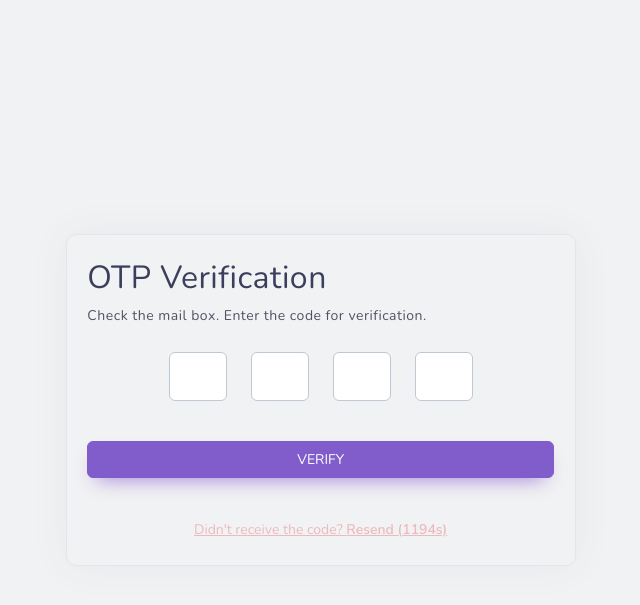
After one commit to thedhruvish/TMS-php, a PHP site: page /tms-php/verfiy-otp.php in a window 1280 px wide. The commit adds this page. Shown: the top 605 px of the page, without its empty margins (319-959 px from the left). Run offline with PHP 8.4, Linux system fonts and the light colour scheme; a stand-in replaces the project's code that opens the database connection; some libraries are stand-ins or nearby versions.

Commit message:
add the reset password funcationlity

```diff
--- a/login.php
+++ b/login.php
@@ -65,6 +65,11 @@ if (isset($_POST['login'])) {
 
     <div class="col-12">
       <div class="mb-4">
+        <a href="password-reset.php" class="text-primary "> Forget your password ?</a>
+      </div>
+    </div>
+    <div class="col-12">
+      <div class="mb-4">
         <button name="login" type="submit" class="btn btn-secondary w-100">SIGN IN</button>
       </div>
     </div>
--- /dev/null
+++ b/verfiy-otp.php
@@ -0,0 +1,168 @@
+<?php
+$pageTitle = "OTP Verfity";
+include_once "./include/header-auth.php";
+$is_otp = true;
+$email = $_SESSION['reset_email'] ?? '';
+$user_id = $_SESSION['user_id_reset'] ?? '';
+
+
+function send_otp()
+{
+  global $user_id, $email, $db;
+  $otp = rand(1000, 9999);
+  $expires = date("Y-m-d H:i:s", strtotime("+10 minutes"));
+  $db->create('reset_password', ["user_id", "email", 'otp', "otp_expires", "is_verified"], [$user_id, $email, $otp, $expires, 0]);
+}
+
+//  password-reset form submit than genrate new opt ,save db and send mail to
+if (isset($_POST['recover'])) {
+  $email = $_POST['email'];
+  $_SESSION['reset_email'] = $email;
+
+  $result = $db->read("users", [
+    "where" => [
+      "email" => ["=" => $email],
+    ]
+  ]);
+
+  // check user is found
+  if (mysqli_num_rows($result) === 1) {
+    $user_data = mysqli_fetch_assoc($result);
+    if ($user_data['auth_provider'] == "google") {
+      header("Location: password-reset.php?error=Login with google can't reset password");
+    }
+    $_SESSION['user_id_reset'] = $user_data['id'];
+    send_otp();
+  } else {
+    header("Location: password-reset.php?error=Invalid email");
+  }
+}
+
+// otp check after set user new password
+if (isset($_POST['reset_passowrd'])) {
+  $pwd = $_POST['passowrd'];
+  $db->update("users", ["password"], [$pwd], "email", $email);
+  session_reset();
+  header("Location: login.php");
+}
+
+// check opt are the valid or not
+if (isset($_POST['verify'])) {
+  // concet otp
+  $otp_user = (int)$_POST['otp-1'] . $_POST['otp-2'] . $_POST['otp-3'] . $_POST['otp-4'];
+
+  $reset_password_result = $db->read("reset_password", [
+    "where" => [
+      "email" => ["=" => $email],
+      "otp" => ["=" => $otp_user],
+      "is_verified" => ["=" => 0]
+    ]
+  ]);
+  $reset_password_data = mysqli_fetch_assoc($reset_password_result);
+
+  if (mysqli_num_rows($reset_password_result) == 1) {
+    $db->update("reset_password", ["is_verified"], [1], "id", $reset_password_data['id']);
+    $is_otp = false;
+  } else {
+    echo "<div class='alert alert-danger'>Invalid OTP</div>";
+    $is_otp = true;
+  }
+}
+
+if (isset($_POST['resend'])) {
+  send_otp();
+}
+
+?>
+<?php if ($is_otp) { ?>
+  <form method="post">
+    <div class="row">
+      <div class="col-md-12 mb-3">
+
+        <h2>OTP Verification</h2>
+        <p>Check the <b> <?php echo $email; ?></b> mail box. Enter the code for verification.</p>
+
+      </div>
+      <div class="col-sm-2 col-3 ms-auto">
+        <div class="mb-3">
+          <input type="text" name="otp-1" maxlength="1" class="form-control opt-input">
+        </div>
+      </div>
+      <div class="col-sm-2 col-3">
+        <div class="mb-3">
+          <input type="text" name="otp-2" maxlength="1" class="form-control opt-input">
+        </div>
+      </div>
+      <div class="col-sm-2 col-3">
+        <div class="mb-3">
+          <input type="text" name="otp-3" maxlength="1" class="form-control opt-input">
+        </div>
+      </div>
+      <div class="col-sm-2 col-3 me-auto">
+        <div class="mb-3">
+          <input type="text" name="otp-4" maxlength="1" class="form-control opt-input">
+        </div>
+      </div>
+
+      <div class="col-12 mt-4">
+        <div class="mb-4">
+          <button class="btn btn-secondary w-100" name="verify" type="submit">VERIFY</button>
+        </div>
+      </div>
+      <div class="col-12 mt-3 text-center">
+        <button type="submit" name="resend" id="resendBtn" class="btn btn-link text-danger p-0" disabled>
+          Didn't receive the code? <strong>Resend (<span id="resend-timer">1200</span>s)</strong>
+        </button>
+      </div>
+
+
+    </div>
+  </form>
+  <script>
+    let countdownTime = 1200; // seconds
+    const resendBtn = document.getElementById('resendBtn');
+    const timerSpan = document.getElementById('resend-timer');
+
+    const resendCountdown = setInterval(() => {
+      countdownTime--;
+
+      timerSpan.textContent = countdownTime;
+
+      if (countdownTime <= 0) {
+        clearInterval(resendCountdown);
+        resendBtn.disabled = false;
+        resendBtn.innerHTML = `Didn't receive the code? <strong>Resend</strong>`;
+      }
+    }, 1000);
+  </script>
+
+<?php  } else { ?>
+
+  <div class="row">
+    <form action="verfiy-otp.php" method="post">
+
+      <div class="col-md-12 mb-3">
+
+        <h2>Enter New Password</h2>
+
+      </div>
+
+      <div class="col-md-12">
+        <div class="mb-4">
+          <label class="form-label">Password</label>
+          <input name="passowrd" type="password" class="form-control">
+        </div>
+      </div>
+      <div class="col-12">
+        <div class="mb-4">
+          <button class="btn btn-secondary w-100" name="reset_passowrd" type="submit">Reset Password </button>
+        </div>
+      </div>
+    </form>
+
+  </div>
+
+<?php } ?>
+
+
+<?php include_once "./include/footer-auth.php"; ?>
```
Also changed, not shown: db_dump/tms-php-1.sql (+14 -0 lines), password-reset.php (added, +32 -0 lines).
